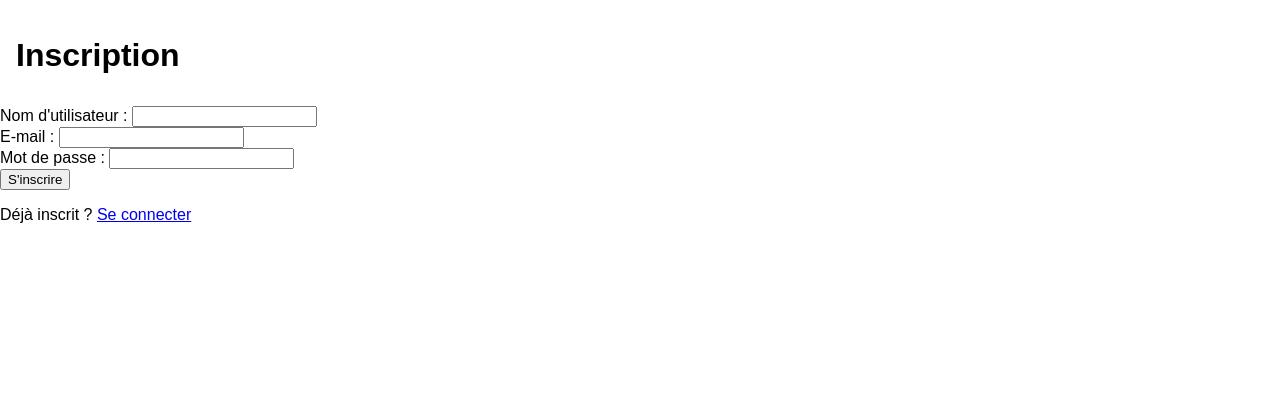
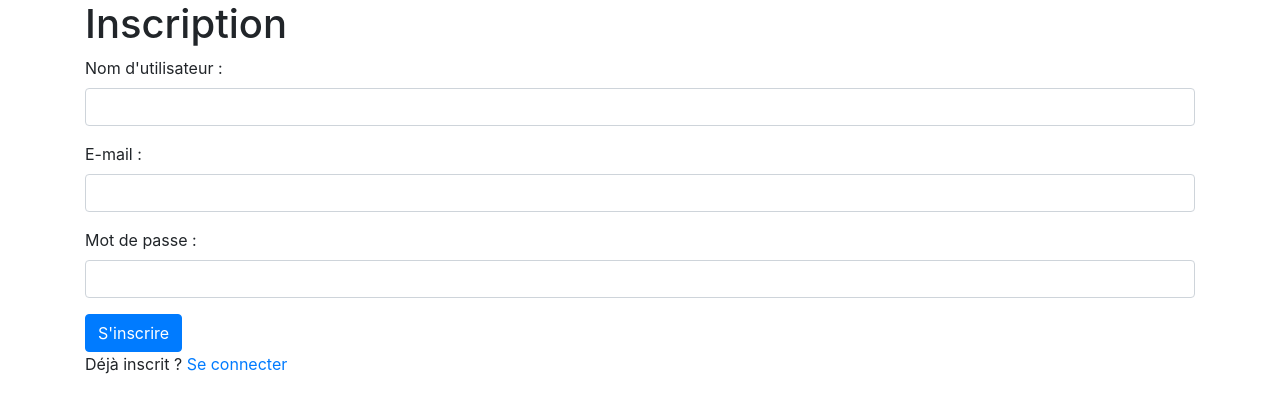
Before and after one commit to bleathingman/SneakMe, a PHP site: page /register.php in a window 1280 px wide. Shown: the top 413 px of the page. Run offline with PHP 8.4, Linux system fonts and the light colour scheme.

Commit message:
modification du style des forms login et register

```diff
--- a/register.php
+++ b/register.php
@@ -34,28 +34,63 @@ if ($_SERVER["REQUEST_METHOD"] == "POST") {
     <meta charset="UTF-8">
     <meta name="viewport" content="width=device-width, initial-scale=1.0">
     <title>Inscription</title>
-    <link rel="stylesheet" href="assets/css/style.css">
+    <link rel="stylesheet" href="https://maxcdn.bootstrapcdn.com/bootstrap/4.5.2/css/bootstrap.min.css">
+    <script src="https://ajax.googleapis.com/ajax/libs/jquery/3.5.1/jquery.min.js"></script>
+    <script src="https://cdnjs.cloudflare.com/ajax/libs/popper.js/1.16.0/umd/popper.min.js"></script>
+    <script src="https://maxcdn.bootstrapcdn.com/bootstrap/4.5.2/js/bootstrap.min.js"></script>
 </head>
 
 <body>
+    <div class="container">
         <h1>Inscription</h1>
-    <?php if (isset($error)) : ?>
-        <p class="error"><?php echo $error; ?></p>
-    <?php endif; ?>
         <form action="register.php" method="post">
+            <div class="form-group">
                 <label for="username">Nom d'utilisateur :</label>
-        <input type="text" name="username" id="username" required>
-        <br>
+                <input type="text" class="form-control" name="username" id="username" required>
+            </div>
+            <div class="form-group">
                 <label for="email">E-mail :</label>
-        <input type="email" name="email" id="email" required>
-        <br>
+                <input type="email" class="form-control" name="email" id="email" required>
+            </div>
+            <div class="form-group">
                 <label for="password">Mot de passe :</label>
-        <input type="password" name="password" id="password" required>
-        <br>
-        <input type="submit" value="S'inscrire">
+                <input type="password" class="form-control" name="password" id="password" required>
+            </div>
+            <input type="submit" value="S'inscrire" class="btn btn-primary">
         </form>
         <p>Déjà inscrit ? <a href="login.php">Se connecter</a></p>
-    <script src="assets/js/script.js"></script>
+    </div>
+
+    <!-- Modal -->
+    <div class="modal fade" id="errorModal" tabindex="-1" role="dialog" aria-labelledby="errorModalLabel" aria-hidden="true">
+        <div class="modal-dialog" role="document">
+            <div class="modal-content">
+                <div class="modal-header">
+                    <h5 class="modal-title" id="errorModalLabel">Erreur</h5>
+                    <button type="button" class="close" data-dismiss="modal" aria-label="Close">
+                        <span aria-hidden="true">&times;</span>
+                    </button>
+                </div>
+                <div class="modal-body">
+                    <?php if (isset($error)) : ?>
+                        <p><?php echo $error; ?>
+                        </p>
+                    <?php endif; ?>
+                </div>
+                <div class="modal-footer">
+                    <button type="button" class="btn btn-secondary" data-dismiss="modal">Fermer</button>
+                </div>
+            </div>
+        </div>
+    </div>
+
+    <script>
+        $(document).ready(function() {
+            <?php if (isset($error)) : ?>
+                $("#errorModal").modal("show");
+            <?php endif; ?>
+        });
+    </script>
 </body>
 
 </html>
```
Also changed, not shown: login.php (+40 -7 lines). Lines whose indentation alone changed are shown as unchanged.
